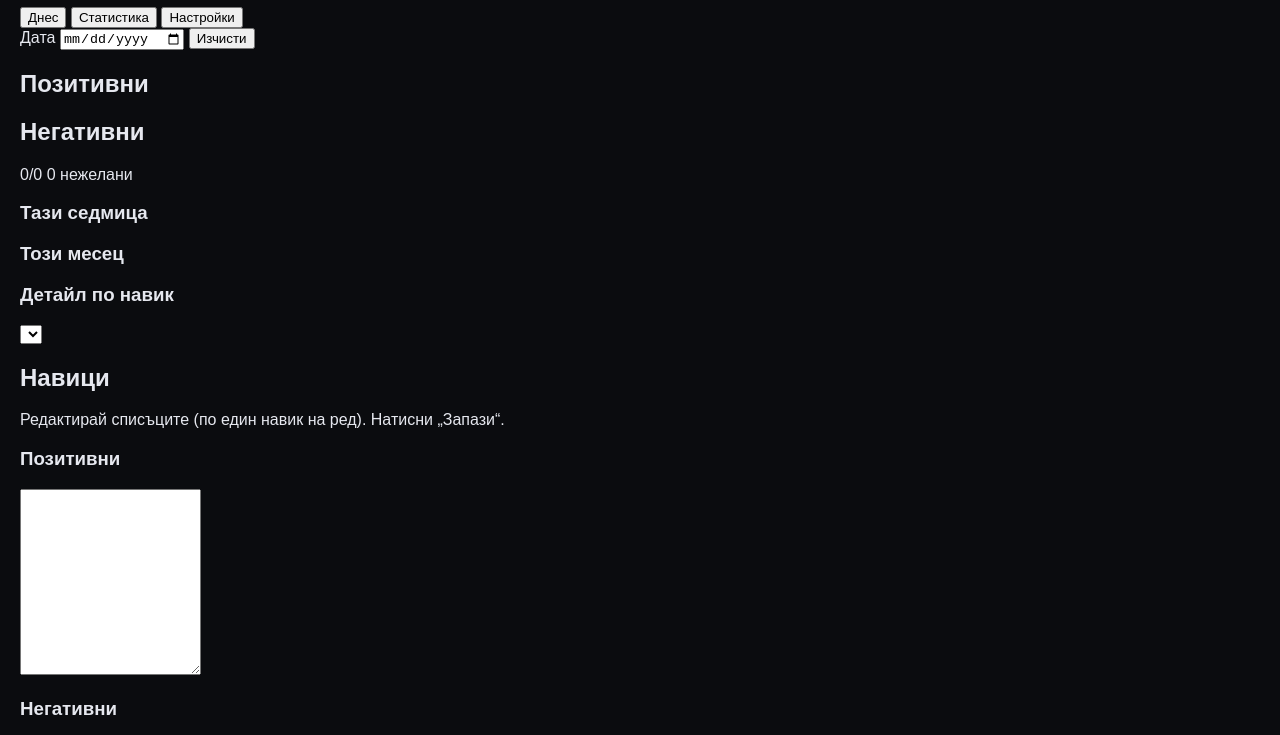
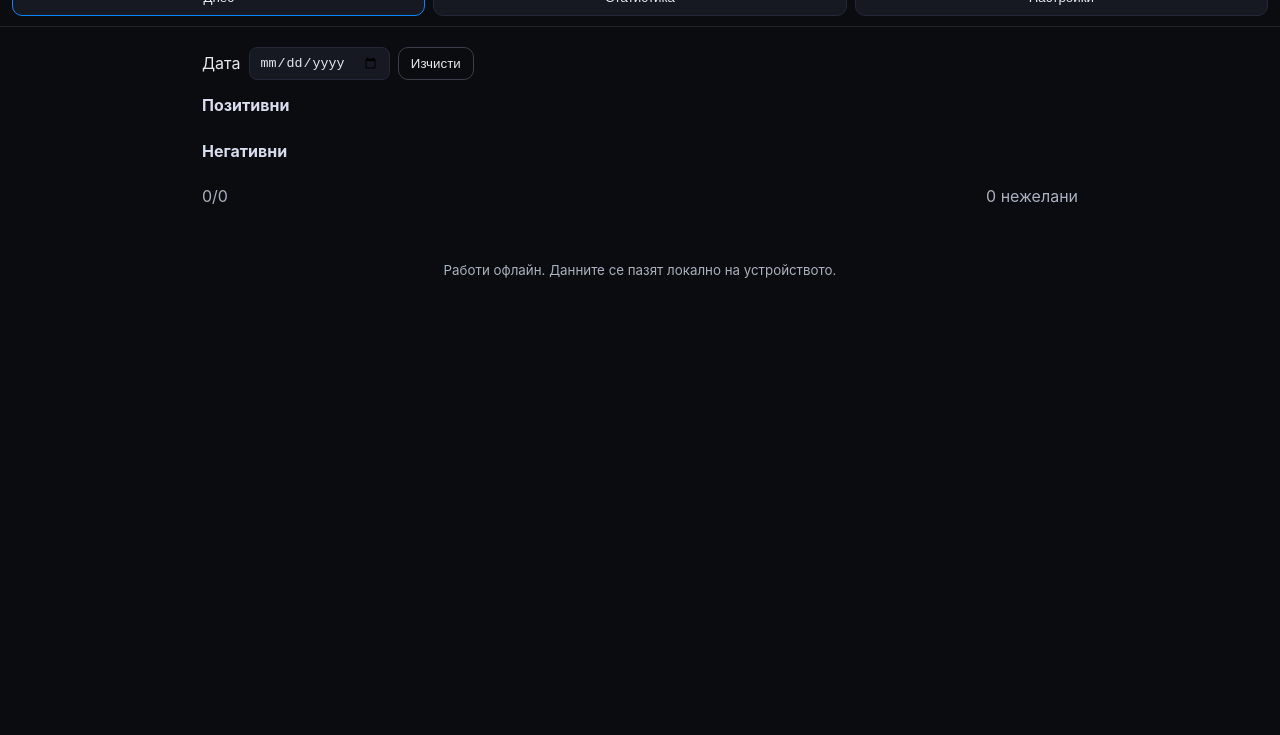
Before and after one commit to niky77777/checklist-pwa, a plain HTML site: page index.html in a window 1280 px wide. Shown: the part 93-828 px from the top of the page. After the commit the page ends 800 px from the top, so only its background shows below. Drawn offline with Linux system fonts and the light colour scheme.

Commit message:
Update style.css

```diff
--- a/style.css
+++ b/style.css
@@ -1 +1,27 @@
-body{font-family:sans-serif;background:#0b0c0f;color:#e6e8ef;margin:0;padding:20px;}
+*{box-sizing:border-box}
+:root{--bg:#0b0c0f;--card:#14161b;--text:#e6e8ef;--muted:#a9b0bf;--accent:#0a84ff}
+html,body{height:100%}
+body{margin:0;background:var(--bg);color:var(--text);font:16px/1.45 -apple-system,BlinkMacSystemFont,"Segoe UI",Roboto,"Helvetica Neue",Arial}
+header{display:flex;justify-content:space-between;align-items:center;padding:16px 18px;border-bottom:1px solid #20232a;position:sticky;top:0;background:var(--bg);z-index:2}
+h1{margin:0;font-size:20px}
+.ghost{background:transparent;color:var(--text);border:1px solid #3a3f4b;border-radius:10px;padding:8px 12px}
+.tabs{display:flex;gap:8px;padding:10px 12px;border-bottom:1px solid #20232a;position:sticky;top:56px;background:var(--bg);z-index:1}
+.tab{flex:1;background:#171922;border:1px solid #232737;color:var(--text);padding:10px;border-radius:10px}
+.tab.active{border-color:var(--accent)}
+main{padding:12px;max-width:900px;margin:0 auto}
+.tab-panel{display:none}
+.tab-panel.active{display:block}
+.date-row{display:flex;gap:8px;align-items:center;margin:8px 0 14px}
+input[type=date]{background:#171922;color:var(--text);border:1px solid #232737;border-radius:8px;padding:7px 10px}
+h2{margin:14px 0 8px;font-size:16px;color:#d8dcee}
+.list{list-style:none;margin:0;padding:0;display:grid;gap:6px}
+.item{display:flex;align-items:center;gap:10px;background:var(--card);border:1px solid #242833;border-radius:12px;padding:12px}
+.item input[type=checkbox]{width:20px;height:20px}
+.item.negative label{color:#ffb7c8}
+.summary{display:flex;justify-content:space-between;gap:12px;margin:14px 0 26px;color:var(--muted)}
+footer{padding:12px;text-align:center;color:var(--muted)}
+.stats-grid{display:grid;grid-template-columns:repeat(auto-fit,minmax(240px,1fr));gap:12px;margin-bottom:12px}
+.card{background:var(--card);border:1px solid #242833;border-radius:12px;padding:12px}
+textarea{width:100%;background:#101218;color:var(--text);border:1px solid #232737;border-radius:10px;padding:10px}
+select{background:#101218;color:var(--text);border:1px solid #232737;border-radius:8px;padding:7px 10px}
+button{cursor:pointer}
```
